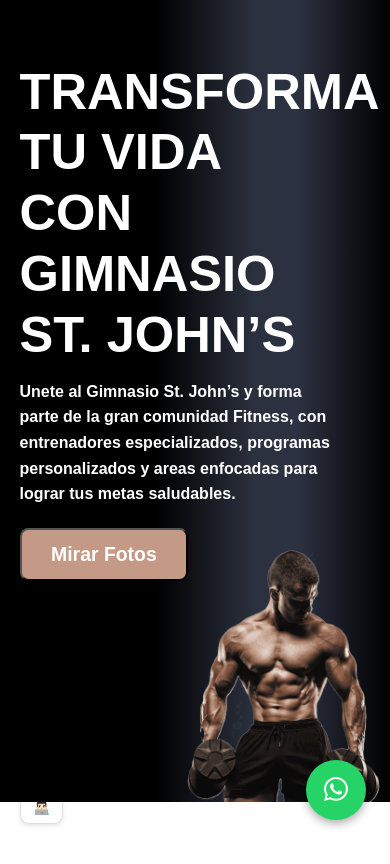
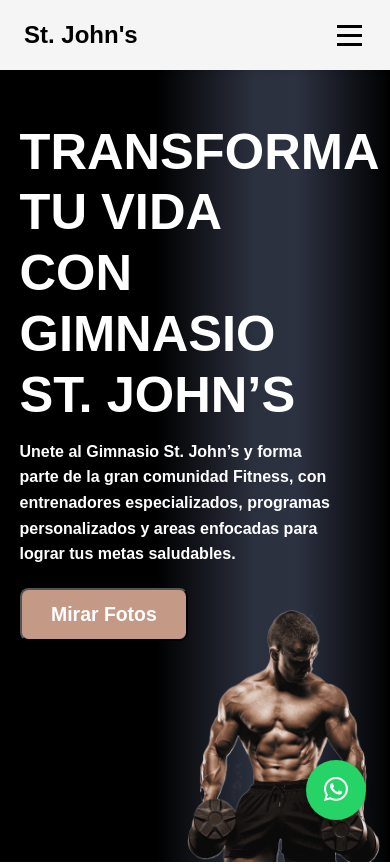
Before and after one commit to byQuesters/St-Johns-Gym, a Next.js app: page / in a window 390 px wide. Shown: the top 864 px of the page. Built offline with nearby package versions, Linux system fonts and the light colour scheme.

Commit message:
ResponsiveNavbar

```diff
--- /dev/null
+++ b/public/css/mobile-navbar.css
@@ -0,0 +1,112 @@
+/* Mobile Navbar */
+.mobile-navbar {
+  display: none;
+  position: fixed;
+  top: 0;
+  left: 0;
+  width: 100%;
+  background-color: #f5f5f5;
+  box-shadow: 0 2px 4px rgba(0, 0, 0, 0.1);
+  z-index: 1000;
+}
+
+.mobile-nav-container {
+  display: flex;
+  justify-content: space-between;
+  align-items: center;
+  padding: 1rem 1.5rem;
+}
+
+.mobile-nav-logo {
+  font-size: 1.5rem;
+  font-weight: bold;
+  color: #000;
+  text-decoration: none;
+}
+
+.mobile-hamburger {
+  display: flex;
+  flex-direction: column;
+  cursor: pointer;
+  padding: 4px;
+}
+
+.mobile-bar {
+  width: 25px;
+  height: 3px;
+  background-color: #000;
+  margin: 3px 0;
+  transition: 0.3s;
+}
+
+.mobile-hamburger.active .mobile-bar:nth-child(1) {
+  transform: rotate(-45deg) translate(-5px, 6px);
+}
+
+.mobile-hamburger.active .mobile-bar:nth-child(2) {
+  opacity: 0;
+}
+
+.mobile-hamburger.active .mobile-bar:nth-child(3) {
+  transform: rotate(45deg) translate(-5px, -6px);
+}
+
+.mobile-nav-menu {
+  display: none;
+  flex-direction: column;
+  background-color: #f5f5f5;
+  width: 100%;
+  border-top: 1px solid #ddd;
+}
+
+.mobile-nav-menu.active {
+  display: flex;
+}
+
+.mobile-nav-link {
+  padding: 1rem 1.5rem;
+  text-decoration: none;
+  color: #000;
+  font-size: 1.1rem;
+  border-bottom: 1px solid #eee;
+  transition: background-color 0.3s;
+}
+
+.mobile-nav-link:hover {
+  background-color: #e87128;
+  color: white;
+}
+
+.mobile-nav-link:last-child {
+  border-bottom: none;
+}
+
+/* Media queries */
+@media screen and (max-width: 768px) {
+  .mobile-navbar {
+    display: block;
+  }
+
+  .header {
+    display: none !important;
+  }
+
+  /* Solo margen-top básico */
+  .mainsection {
+    margin-top: 60px;
+  }
+
+  .hero {
+    padding-top: calc(15vh + 60px) !important;
+  }
+
+  main {
+    padding-top: calc(5vh + 60px) !important;
+  }
+}
+
+@media screen and (min-width: 769px) {
+  .mobile-navbar {
+    display: none !important;
+  }
+}
--- a/public/css/responswelcome.css
+++ b/public/css/responswelcome.css
@@ -132,7 +132,7 @@ html, body {
     .part1 {
       padding-top: 15vh;
       width: 100%;
-      height: 70vh;
+      height: 70dvh;
     }
     .titlewelcome {
       width: 70%;
@@ -320,7 +320,7 @@ html, body {
     .part1 {
       overflow: hidden;
       padding-top: 0;
-      height: 95vh;
+      height: 95dvh;
       padding-left: 0vh;
     }
     .titlewelcome {
--- a/public/css/welcome.css
+++ b/public/css/welcome.css
@@ -1,7 +1,7 @@
 .part1{
   width: 100%;
   margin-top: 0;
-  height: 100vh;
+  height: 100dvh;
   background: linear-gradient(
     90deg,
     rgb(0, 0, 0) 0%,
--- a/src/app/layout.js
+++ b/src/app/layout.js
@@ -1,6 +1,8 @@
 import { Geist, Geist_Mono } from "next/font/google";
 import "./globals.css";
+import "../../public/css/mobile-navbar.css";
 import EasterEggButton from "@/components/EasterEggButton";
+import MobileNavbar from "@/components/MobileNavbar";
 
 import { Analytics } from "@vercel/analytics/next"
 
@@ -14,6 +16,7 @@ export default function RootLayout({ children }) {
     <html lang="en">
       <body>
       <EasterEggButton />
+      <MobileNavbar />
         {children}
       </body>
     </html>
--- /dev/null
+++ b/src/components/MobileNavbar.jsx
@@ -0,0 +1,40 @@
+"use client";
+
+import Link from 'next/link';
+import { useState } from 'react';
+
+export default function MobileNavbar() {
+  const [isOpen, setIsOpen] = useState(false);
+
+  return (
+    <nav className="mobile-navbar">
+      <div className="mobile-nav-container">
+        <Link href="/" className="mobile-nav-logo">
+          St. John's
+        </Link>
+        <div className={isOpen ? "mobile-hamburger active" : "mobile-hamburger"} onClick={() => setIsOpen(!isOpen)}>
+          <span className="mobile-bar"></span>
+          <span className="mobile-bar"></span>
+          <span className="mobile-bar"></span>
+        </div>
+      </div>
+      <div className={isOpen ? "mobile-nav-menu active" : "mobile-nav-menu"}>
+        <Link href="/" className="mobile-nav-link" onClick={() => setIsOpen(false)}>
+          Inicio
+        </Link>
+        <Link href="/#services" className="mobile-nav-link" onClick={() => setIsOpen(false)}>
+          Servicios
+        </Link>
+        <Link href="/#horarios" className="mobile-nav-link" onClick={() => setIsOpen(false)}>
+          Clases
+        </Link>
+        <Link href="/#prices" className="mobile-nav-link" onClick={() => setIsOpen(false)}>
+          Precios
+        </Link>
+        <Link href="/about" className="mobile-nav-link" onClick={() => setIsOpen(false)}>
+          Contacto
+        </Link>
+      </div>
+    </nav>
+  );
+}
```
